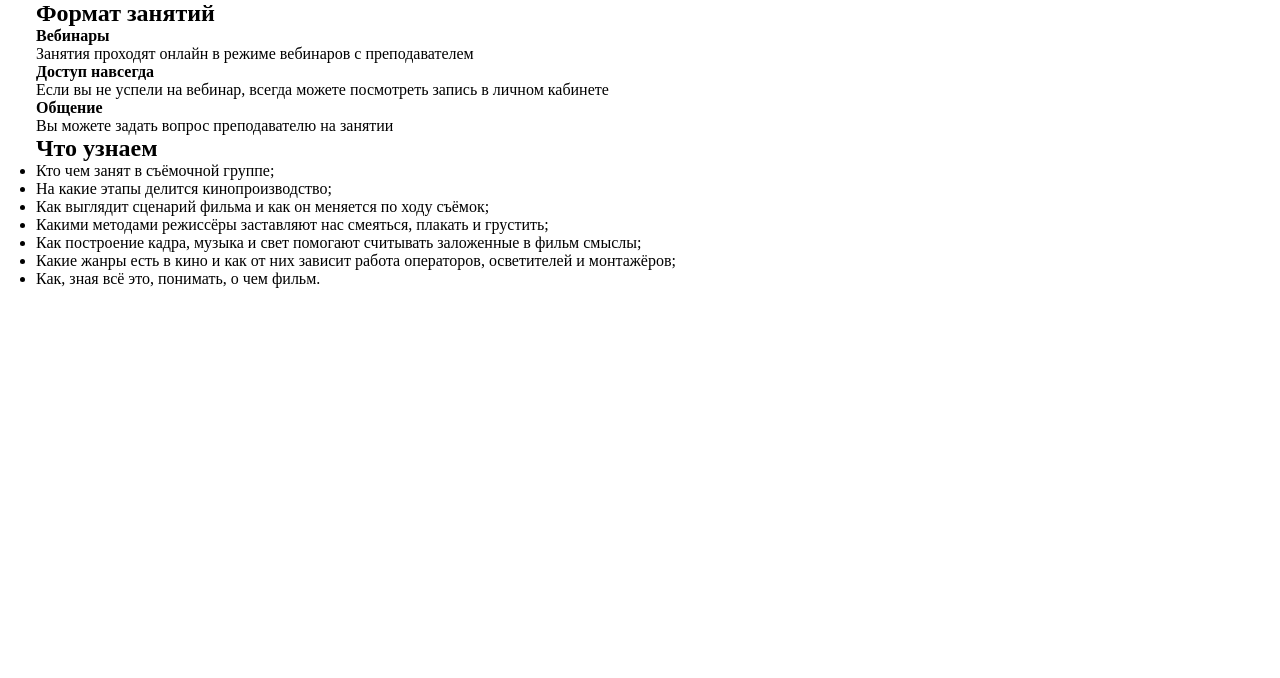
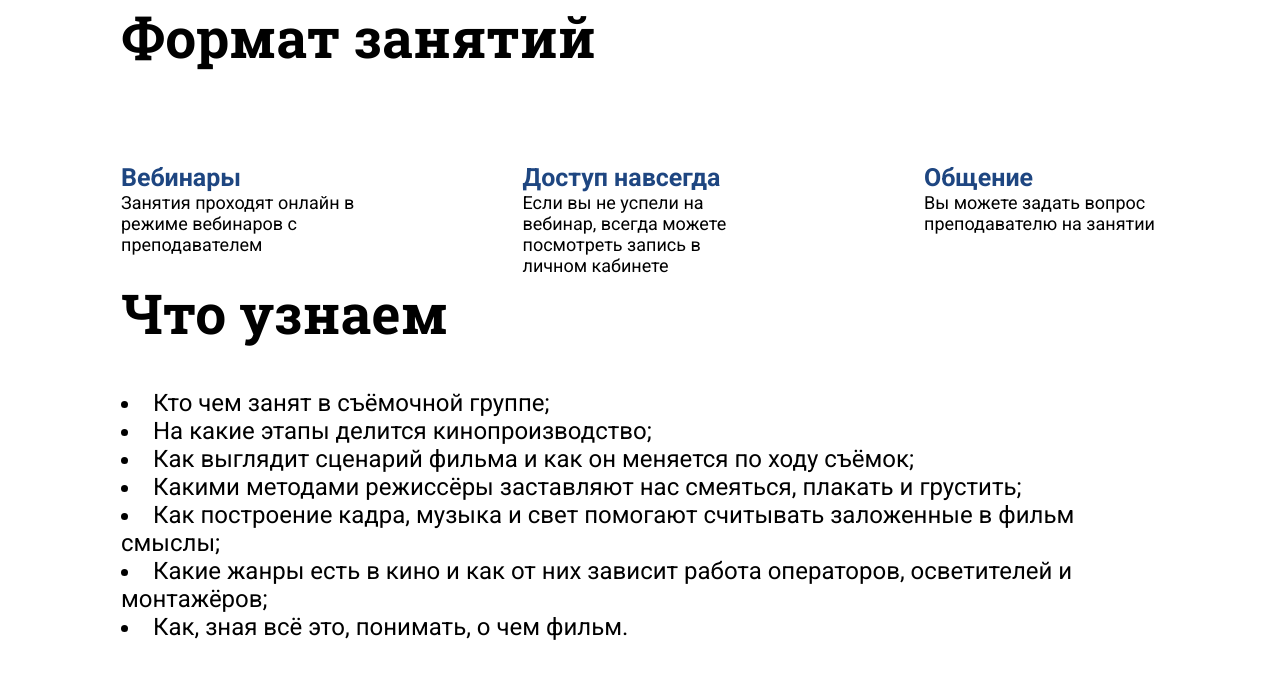
Before and after one commit to mrrrrrsksk/Betta-Team, a plain HTML site: page index.html in a window 1280 px wide. Drawn offline with Linux system fonts and the light colour scheme.

Commit message:
Building text 2 and text 3

```diff
--- a/index.html
+++ b/index.html
@@ -19,10 +19,11 @@
             <div class="container"></div>
         </div>
 
-        <!--Text-2 menim isim-->
+        <!--Text 2 / Hamid's work-->
         <div id="format">
             <div class="container">
                 <h2>Формат занятий</h2>
+                <div class="format-text-block">
                     <div class="format-text">
                         <b>Вебинары</b>
                         <br>
@@ -40,8 +41,9 @@
                     </div>
                 </div>
             </div>
+        </div>
 
-        <!--Text-2 menim isim-->
+        <!--Text 3 / Hamid's work-->
         <div id="info">
             <div class="container">
                 <h2>Что узнаем</h2>
--- a/style.css
+++ b/style.css
@@ -6,6 +6,122 @@
     padding: 0px;
 }
 
-.container{
-    padding: 0px 36px;
+#format,
+#info {
+    font-family: Roboto, sans-serif;
 }
+
+#format h2,
+#info h2 {
+    font-family: "Roboto Slab", sans-serif;
+}
+
+.format-text b {
+    color: #1E4681;
+}
+
+
+/* Mobile */
+.container {
+    padding: 0 36px;
+}
+
+#format h2,
+#info h2 {
+    font-size: 26px;
+    font-weight: 700;
+}
+
+.format-text {
+    margin-top: 30px;
+    font-weight: 400;
+    font-size: 10px;
+}
+
+.format-text b {
+    font-weight: 700;
+    font-size: 12px;
+}
+
+#info ul {
+    font-weight: 400;
+    font-size: 12px;
+    margin-top: 20px;
+    list-style-position: inside;
+}
+
+
+/* Tablet */
+@media (min-width: 601px) and (max-width: 991px) {
+    .container {
+        padding: 0 70px;
+    }
+
+    #format h2,
+    #info h2 {
+        font-weight: 700;
+        font-size: 32px;
+    }
+
+    .format-text {
+        margin-top: 50px;
+        font-weight: 400;
+        font-size: 11px;
+    }
+
+    .format-text b {
+        font-weight: 700;
+        font-size: 15px;
+    }
+
+    .format-text-block {
+        display: flex;
+        flex-direction: row;
+        justify-content: space-between;
+        gap: 30px;
+    }
+
+    #info ul {
+        margin-top: 20px;
+        font-weight: 400;
+        font-size: 14px;
+    }
+}
+
+/* Desktop */
+@media (min-width: 992px) {
+    .container {
+        padding: 0 121px;
+    }
+
+    #info h2,
+    #format h2 {
+        font-weight: 700;
+        font-size: 55px;
+    }
+
+    .format-text {
+        font-weight: 400;
+        font-size: 18px;
+        margin-top: 90px;
+        width: 235px;
+    }
+
+    .format-text b {
+        font-weight: 700;
+        font-size: 25px;
+    }
+
+    .format-text-block {
+        display: flex;
+        flex-direction: row;
+        justify-content: space-between;
+        gap: 60px;
+    }
+
+    #info ul {
+        margin-top: 40px;
+        font-size: 24px;
+        font-weight: 400;
+    }
+}
```
Lines whose indentation alone changed are shown as unchanged.
